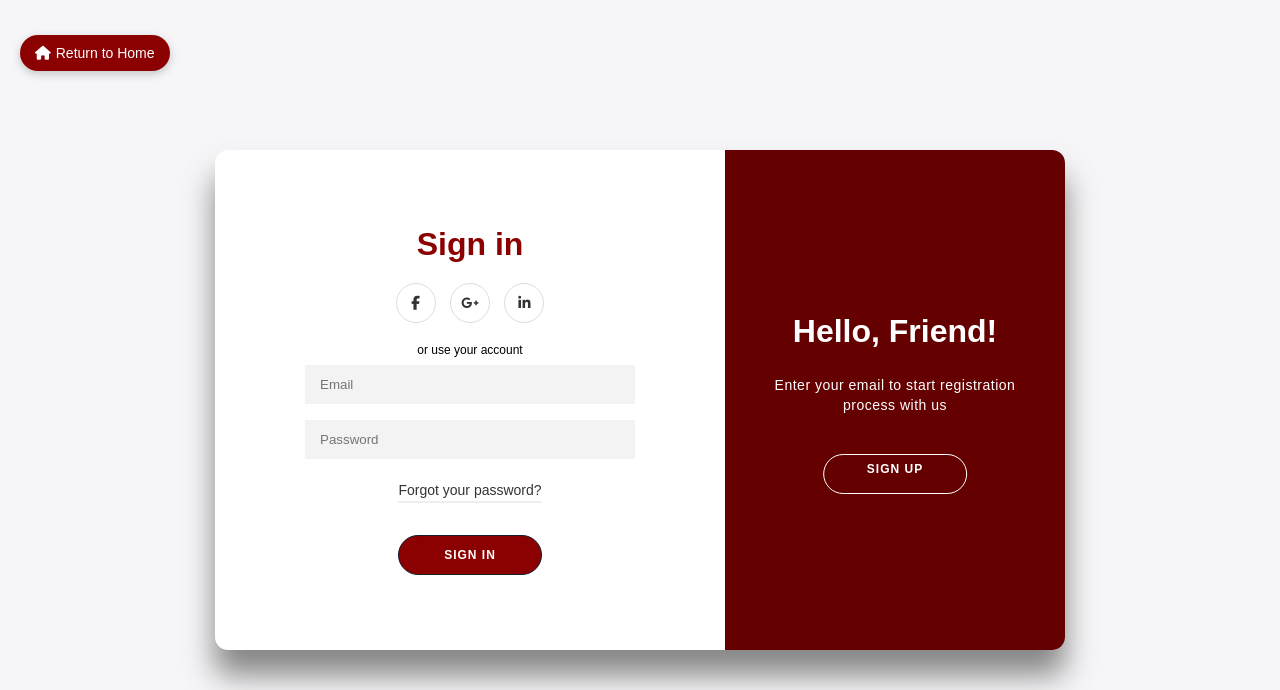
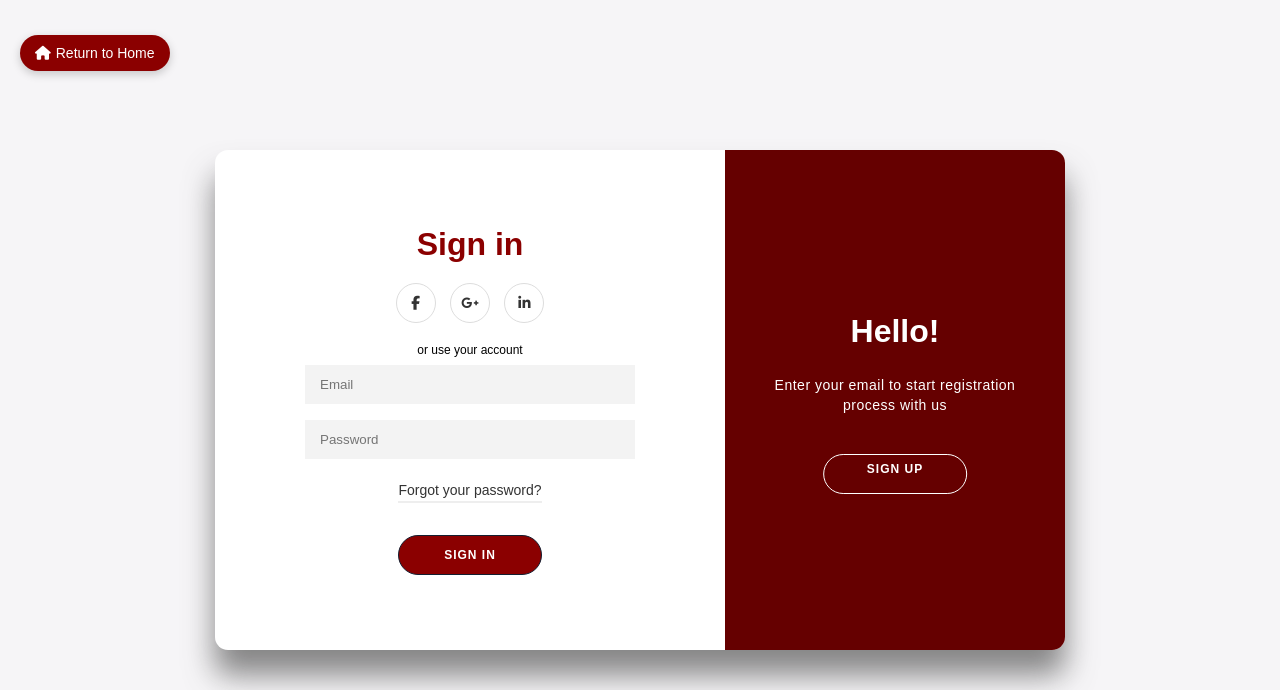
Before and after one commit to Gaurav5189/RU-AlumniProject, a Django app: page /login/ in a window 1280 px wide. Shown: the top 690 px of the page. Run offline with Django 5.2, Linux system fonts and the light colour scheme.

Commit message:
Update greeting text in login form overlay

```diff
--- a/templates/login.html
+++ b/templates/login.html
@@ -90,7 +90,7 @@
                     <button id="signInBtn">Sign In</button>
                 </div>
                 <div class="overlay-panel overlay-right">
-                    <h1>Hello, Friend!</h1>
+                    <h1>Hello!</h1>
                     <p>Enter your email to start registration process with us</p>
                     <button id="signUpBtn">Sign Up</button>
                 </div>
```
